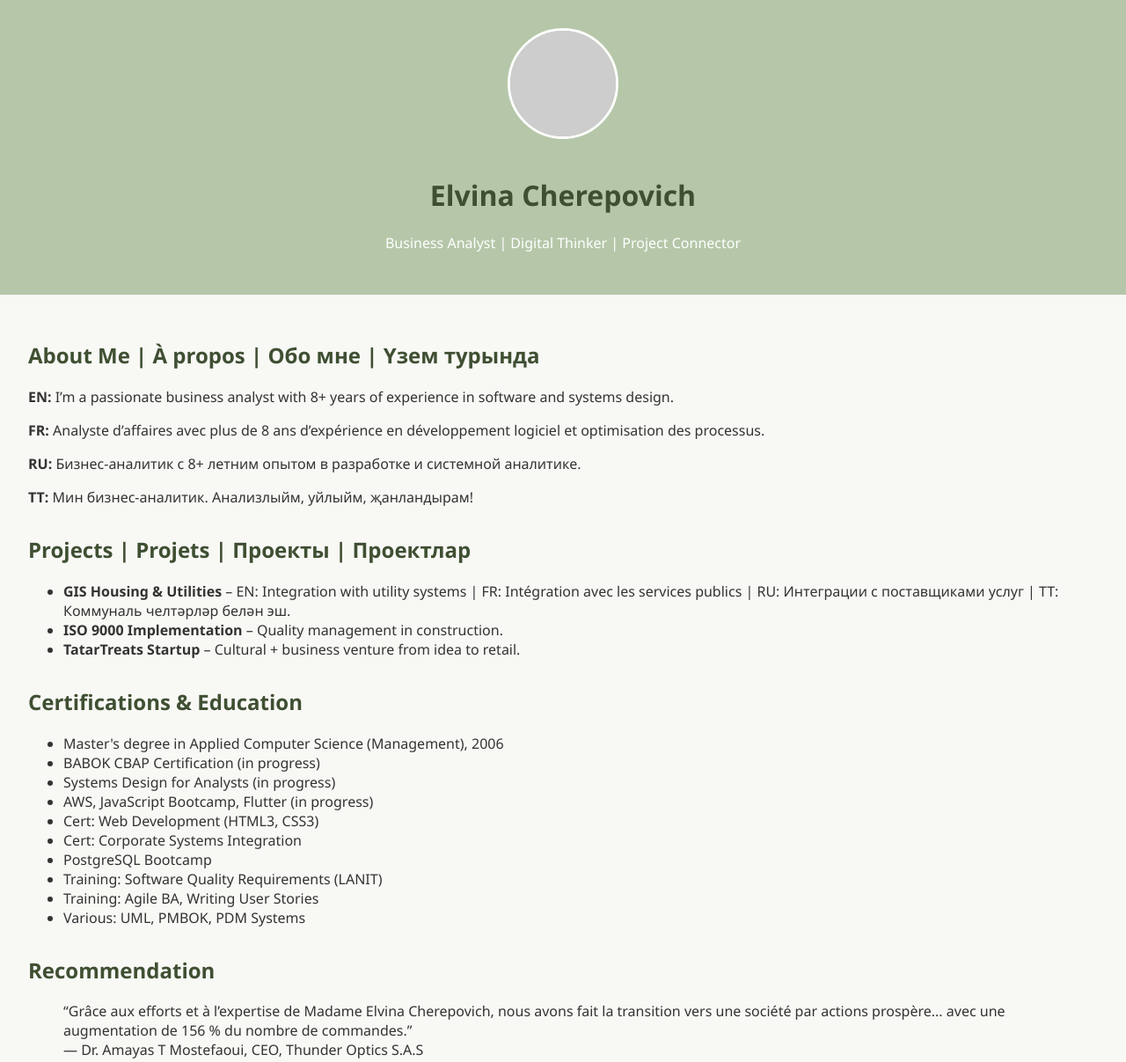
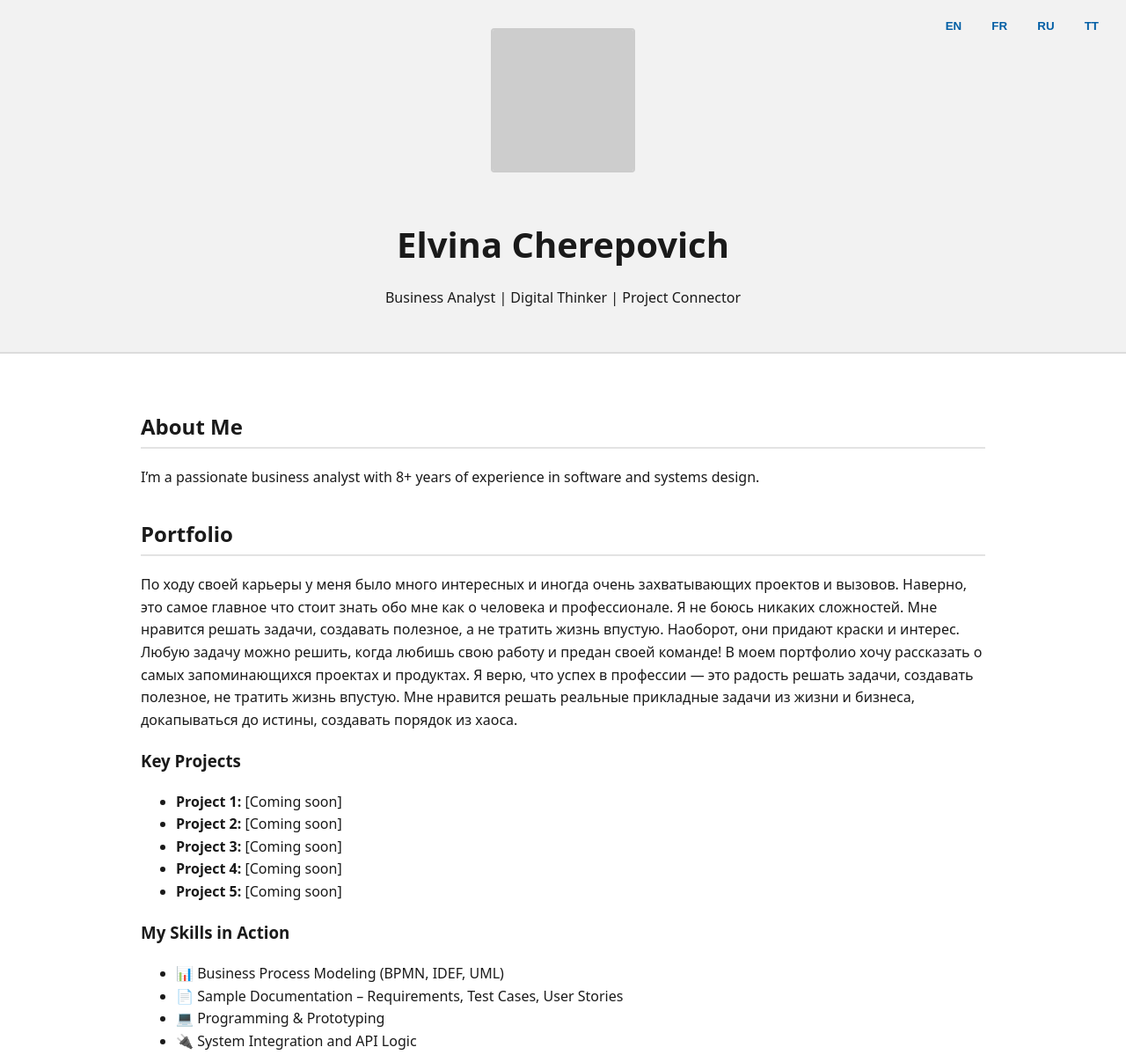
Before and after one commit to ElaMtl/elvina-portfolio, a plain HTML site: page index.html in a window 1280 px wide. Shown: the top 1207 px of the page at 88% size. Drawn offline with Linux system fonts and the light colour scheme.

Commit message:
Add files via upload

```diff
--- a/index.html
+++ b/index.html
@@ -2,69 +2,85 @@
 <html lang="en">
 <head>
   <meta charset="UTF-8" />
-  <meta name="viewport" content="width=device-width, initial-scale=1.0"/>
+  <meta name="viewport" content="width=device-width, initial-scale=1.0" />
   <title>Elvina Cherepovich – Business Analyst</title>
   <link rel="stylesheet" href="style.css" />
+  <link rel="icon" type="image/png" href="favicon.png" />
 </head>
 <body>
   <header>
-    <img src="elvina-photo.jpg" alt="Elvina Cherepovich" class="profile-pic"/>
+    <div class="language-switcher">
+      <button onclick="switchLang('en')">EN</button>
+      <button onclick="switchLang('fr')">FR</button>
+      <button onclick="switchLang('ru')">RU</button>
+      <button onclick="switchLang('tt')">TT</button>
+    </div>
+    <img src="elvina-photo.jpg" alt="Elvina Cherepovich" class="profile-pic" />
     <h1>Elvina Cherepovich</h1>
     <p>Business Analyst | Digital Thinker | Project Connector</p>
   </header>
   <main>
     <section id="about">
-      <h2>About Me | À propos | Обо мне | Үзем турында</h2>
-      <p><strong>EN:</strong> I’m a passionate business analyst with 8+ years of experience in software and systems design.</p>
-      <p><strong>FR:</strong> Analyste d’affaires avec plus de 8 ans d’expérience en développement logiciel et optimisation des processus.</p>
-      <p><strong>RU:</strong> Бизнес-аналитик с 8+ летним опытом в разработке и системной аналитике.</p>
-      <p><strong>TT:</strong> Мин бизнес-аналитик. Анализлыйм, уйлыйм, җанландырам!</p>
+      <div class="lang-section lang-en active">
+        <h2>About Me</h2>
+        <p>I’m a passionate business analyst with 8+ years of experience in software and systems design.</p>
+      </div>
+      <div class="lang-section lang-fr">
+        <h2>À propos</h2>
+        <p>Analyste d’affaires avec plus de 8 ans d’expérience en développement logiciel et optimisation des processus.</p>
+      </div>
+      <div class="lang-section lang-ru">
+        <h2>Обо мне</h2>
+        <p>Бизнес-аналитик с 8+ летним опытом в ИТ-проектах и системной аналитике.</p>
+      </div>
+      <div class="lang-section lang-tt">
+        <h2>Үзем турында</h2>
+        <p>Мин бизнес-аналитик. Анализлыйм, уйлыйм, җанландырам!</p>
+      </div>
     </section>
 
-    <section id="projects">
-      <h2>Projects | Projets | Проекты | Проектлар</h2>
+    <section id="portfolio">
+      <h2>Portfolio</h2>
+      <p>
+        По ходу своей карьеры у меня было много интересных и иногда очень захватывающих проектов и вызовов.
+        Наверно, это самое главное что стоит знать обо мне как о человека и профессионале. Я не боюсь никаких сложностей.
+        Мне нравится решать задачи, создавать полезное, а не тратить жизнь впустую. Наоборот, они придают краски и интерес.
+        Любую задачу можно решить, когда любишь свою работу и предан своей команде!
+        В моем портфолио хочу рассказать о самых запоминающихся проектах и продуктах.
+        Я верю, что успех в профессии — это радость решать задачи, создавать полезное, не тратить жизнь впустую.
+        Мне нравится решать реальные прикладные задачи из жизни и бизнеса, докапываться до истины, создавать порядок из хаоса.
+      </p>
+
+      <h3>Key Projects</h3>
       <ul>
-        <li><strong>GIS Housing & Utilities</strong> – EN: Integration with utility systems | FR: Intégration avec les services publics | RU: Интеграции с поставщиками услуг | TT: Коммуналь челтәрләр белән эш.</li>
-        <li><strong>ISO 9000 Implementation</strong> – Quality management in construction.</li>
-        <li><strong>TatarTreats Startup</strong> – Cultural + business venture from idea to retail.</li>
+        <li><strong>Project 1:</strong> [Coming soon]</li>
+        <li><strong>Project 2:</strong> [Coming soon]</li>
+        <li><strong>Project 3:</strong> [Coming soon]</li>
+        <li><strong>Project 4:</strong> [Coming soon]</li>
+        <li><strong>Project 5:</strong> [Coming soon]</li>
       </ul>
-    </section>
 
-    <section id="certifications">
-      <h2>Certifications & Education</h2>
+      <h3>My Skills in Action</h3>
       <ul>
-        <li>Master's degree in Applied Computer Science (Management), 2006</li>
-        <li>BABOK CBAP Certification (in progress)</li>
-        <li>Systems Design for Analysts (in progress)</li>
-        <li>AWS, JavaScript Bootcamp, Flutter (in progress)</li>
-        <li>Cert: Web Development (HTML3, CSS3)</li>
-        <li>Cert: Corporate Systems Integration</li>
-        <li>PostgreSQL Bootcamp</li>
-        <li>Training: Software Quality Requirements (LANIT)</li>
-        <li>Training: Agile BA, Writing User Stories</li>
-        <li>Various: UML, PMBOK, PDM Systems</li>
+        <li>📊 Business Process Modeling (BPMN, IDEF, UML)</li>
+        <li>📄 Sample Documentation – Requirements, Test Cases, User Stories</li>
+        <li>💻 Programming & Prototyping</li>
+        <li>🔌 System Integration and API Logic</li>
       </ul>
-    </section>
-
-    <section id="recommendations">
-      <h2>Recommendation</h2>
-      <blockquote>
-        “Grâce aux efforts et à l’expertise de Madame Elvina Cherepovich, nous avons fait la transition vers une société par actions prospère... avec une augmentation de 156 % du nombre de commandes.”<br />
-        — Dr. Amayas T Mostefaoui, CEO, Thunder Optics S.A.S
-      </blockquote>
-      <a href="Recom_Letter_EC.pdf" download>Read full letter (PDF)</a>
-    </section>
-
-    <section id="contact">
-      <h2>Contact</h2>
-      <p>Email: elvina@example.com<br />
-      LinkedIn: <a href="https://www.linkedin.com/in/elvinacherepovich">linkedin.com/in/elvinacherepovich</a></p>
-      <a href="Elvina_Cherepovich_CV.pdf" download>Download CV (PDF)</a><br/>
-      <img src="qr-code.png" alt="QR to portfolio" class="qr-code"/>
     </section>
   </main>
   <footer>
     <p>&copy; 2025 Elvina Cherepovich</p>
   </footer>
+
+  <script>
+    function switchLang(lang) {
+      const langs = document.querySelectorAll('.lang-section');
+      langs.forEach(el => el.classList.remove('active'));
+      const selected = document.querySelectorAll('.lang-' + lang);
+      selected.forEach(el => el.classList.add('active'));
+    }
+    window.addEventListener('DOMContentLoaded', () => switchLang('en'));
+  </script>
 </body>
 </html>
--- a/style.css
+++ b/style.css
@@ -1,48 +1,76 @@
 
 body {
-    font-family: 'Segoe UI', sans-serif;
+  font-family: 'Noto Sans', 'Segoe UI', sans-serif;
   margin: 0;
   padding: 0;
-    background-color: #f8f8f5;
-    color: #333;
+  background-color: #ffffff;
+  color: #1a1a1a;
+  line-height: 1.6;
 }
-
 header {
-    background-color: #b5c7a8;
-    color: #fff;
+  background-color: #f2f2f2;
   padding: 2rem;
   text-align: center;
+  position: relative;
+  border-bottom: 2px solid #dcdcdc;
 }
-
 .profile-pic {
-    width: 120px;
-    height: 120px;
+  width: 160px;
+  height: 160px;
   object-fit: cover;
-    border-radius: 50%;
-    border: 3px solid #fff;
+  border-radius: 4px;
+  border: 2px solid #ccc;
   margin-bottom: 1rem;
 }
-
+.language-switcher {
+  position: absolute;
+  top: 1rem;
+  right: 1rem;
+}
+.language-switcher button {
+  margin: 0 5px;
+  background: none;
+  color: #005ea5;
+  border: none;
+  padding: 5px 10px;
+  font-weight: bold;
+  cursor: pointer;
+}
+.language-switcher button:hover {
+  text-decoration: underline;
+}
 main {
+  max-width: 960px;
+  margin: 0 auto;
   padding: 2rem;
 }
-
-h1, h2 {
-    color: #3f4f32;
+h1 {
+  font-size: 2.5rem;
+  margin-bottom: 0.5rem;
 }
-
+h2 {
+  font-size: 1.5rem;
+  border-bottom: 2px solid #e3e3e3;
+  padding-bottom: 0.25rem;
+  margin-top: 2rem;
+}
 section {
   margin-bottom: 2rem;
 }
-
 footer {
   text-align: center;
   padding: 1rem;
-    background-color: #e2e8dc;
-    color: #5a5a5a;
+  background-color: #f2f2f2;
+  border-top: 1px solid #dcdcdc;
+  color: #666;
 }
-
 .qr-code {
   margin-top: 1rem;
   width: 150px;
 }
+.lang-section {
+  display: none;
+}
+.lang-en.active, .lang-fr.active, .lang-ru.active, .lang-tt.active {
+  display: block;
+}
```
Also changed, not shown: favicon.png (added). Lines whose indentation alone changed are shown as unchanged.
